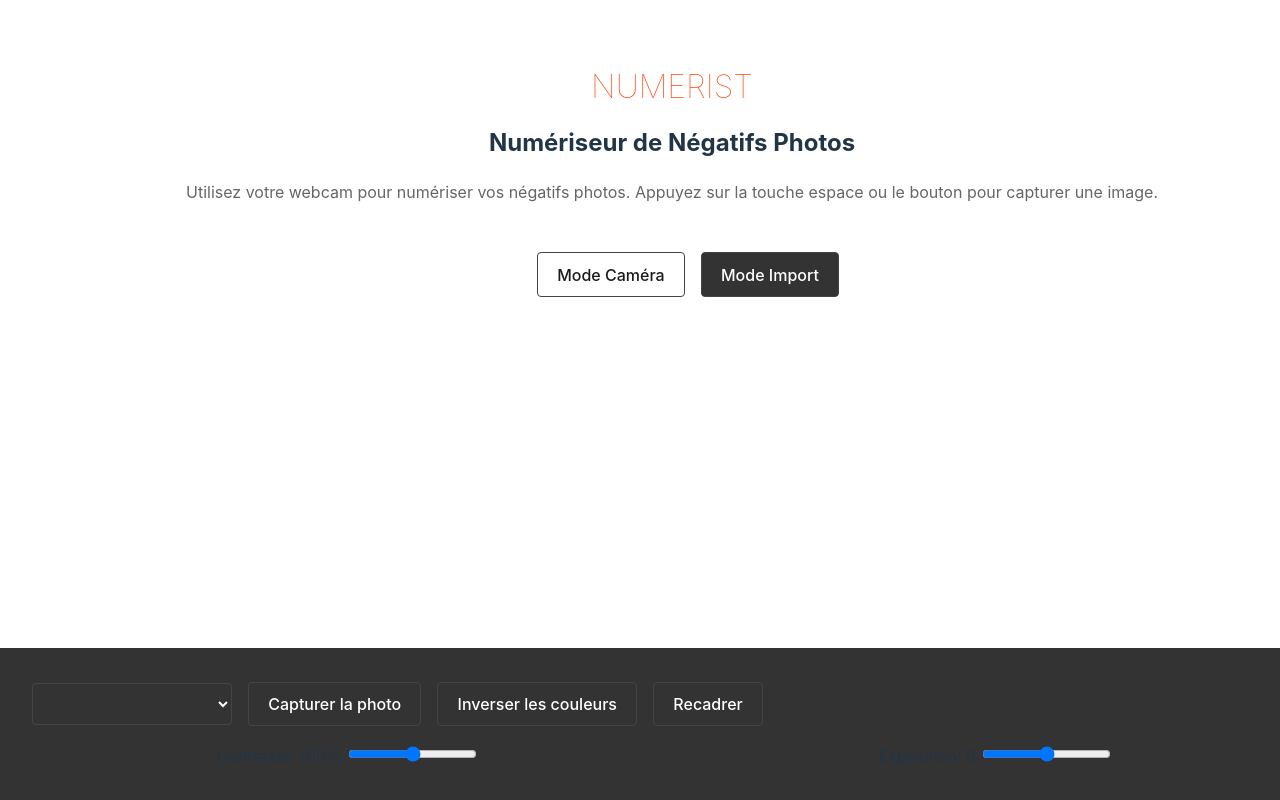
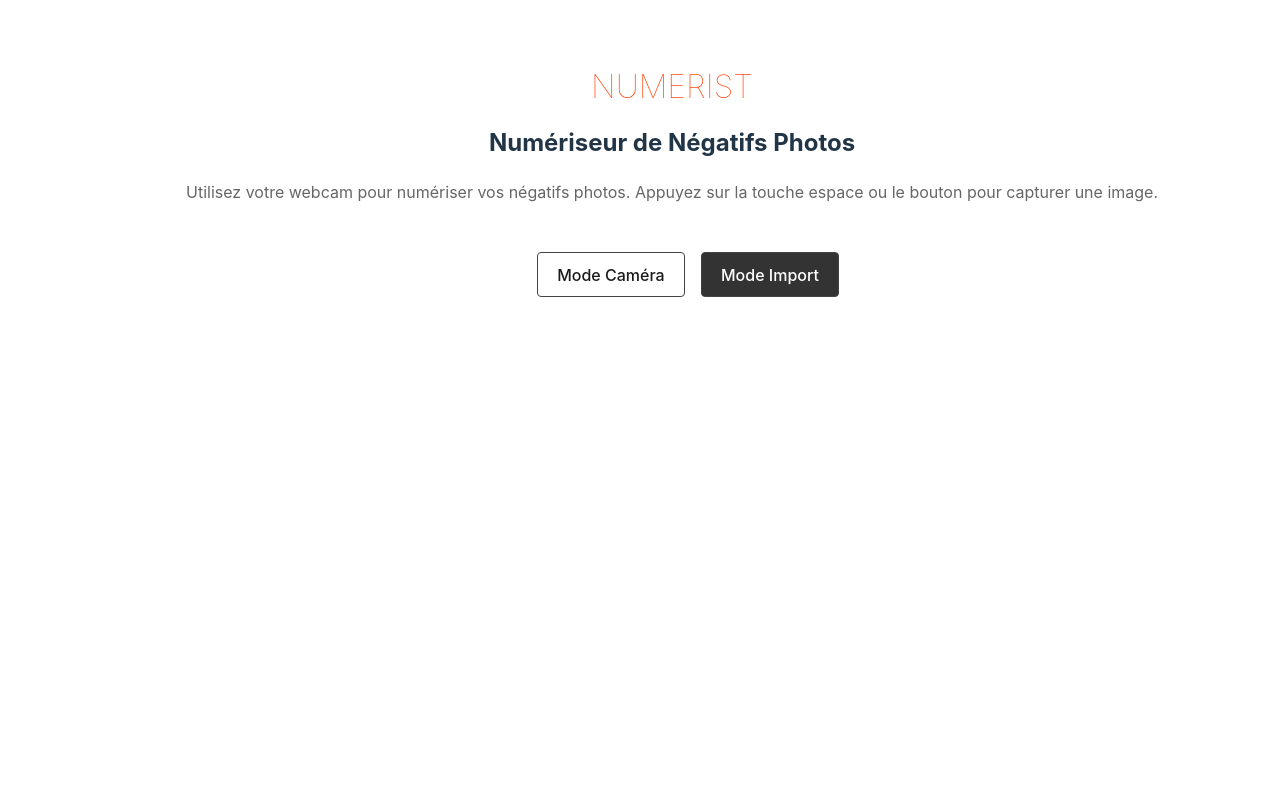
Before and after one commit to stevenbachimont/numerist, a Svelte app: page / in a window 1280 px wide. Shown: the top 800 px of the page. Built offline with nearby package versions, Linux system fonts and the light colour scheme.

Commit message:
cam smartphone

```diff
--- a/src/routes/+page.svelte
+++ b/src/routes/+page.svelte
@@ -667,6 +667,13 @@
 </div>
 
 <style>
+  :global(body) {
+    margin: 0;
+    padding: 0;
+    overflow-y: auto;
+    min-height: 100vh;
+  }
+
   .container {
     display: flex;
     flex-direction: column;
@@ -675,13 +682,14 @@
     padding: 0.5rem;
     width: 100vw;
     box-sizing: border-box;
+    min-height: 100vh;
   }
 
   .video-container {
     position: relative;
     width: 100vw;
     height: auto;
-    aspect-ratio: 4/3;  /* Ratio plus carré pour mobile */
+    aspect-ratio: 3/4;  /* Plus haut que large pour le mobile */
   }
 
   video {
@@ -690,13 +698,13 @@
   }
 
   .controls {
-    position: fixed;
-    bottom: 0;
-    left: 0;
     width: 100%;
     padding: 0.5rem;
     background: rgba(0, 0, 0, 0.8);
     gap: 0.5rem;
+    margin-top: 1rem;
+    border-radius: 8px;
+    position: relative;  /* Assure que les contrôles restent dans le flux */
   }
 
   .control-group {
@@ -941,14 +949,14 @@
 
   @media (orientation: portrait) {
     .video-container {
-      height: 70vh;  /* Prend 70% de la hauteur de l'écran en mode portrait */
+      height: 70vh;  /* Plus grand pour mieux voir l'image */
       aspect-ratio: unset;
     }
 
     .display-canvas {
       width: 100%;
       height: 100%;
-      object-fit: cover;  /* Remplit tout l'espace disponible */
+      object-fit: cover;
     }
   }
 </style>
```
